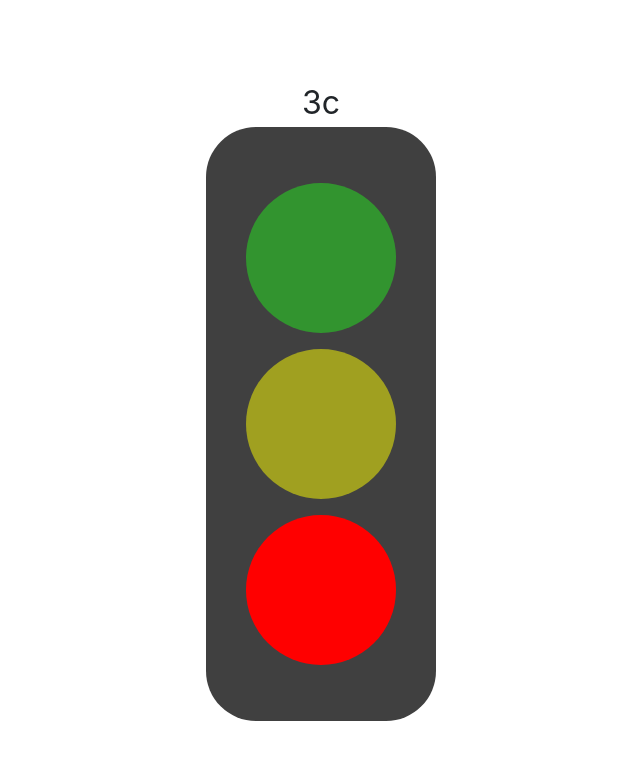
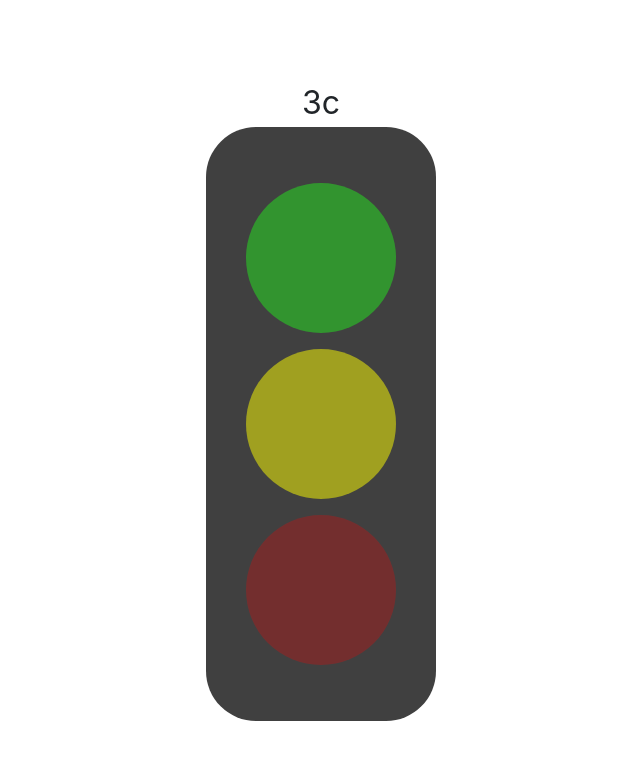
Before and after one commit to frake23/trueconf, a Vue app: page /red in a window 1280 px wide. Shown: the top 760 px of the page, without its empty margins (319-959 px from the left). Built offline with nearby package versions, Linux system fonts and the light colour scheme.

Commit message:
completed

```diff
--- a/src/components/Light.vue
+++ b/src/components/Light.vue
@@ -1,23 +1,30 @@
 <template>
-  <div class="light" :style="{
-    opacity: active && show ? 1: 0.5,
-    background: color
-  }"/>
+    <div :class="`light${flashing ? ' flashing' : ''}`" :style="{
+      opacity: active && show ? 1: 0.5,
+      background: color
+    }"/>
 </template>
 
 <script>
+import {mapState} from 'vuex';
+
 export default {
   name: "Light",
   props: {
     color: String,
     active: Boolean,
-    flashing: Boolean
   },
   data: () => {
     return {
       show: true
     }
   },
+  computed: {
+    ...mapState('trafficLight', ['timer']),
+    flashing() {
+      return this.active && this.timer <= 3;
+    }
+  }
 }
 </script>
 
@@ -27,4 +34,13 @@ export default {
   width: 150px;
   height: 150px;
 }
+
+.flashing {
+  animation: .75s blinker infinite;
+}
+
+@keyframes blinker {
+  from { opacity: 1.0; }
+  to { opacity: 0.25; }
+}
 </style>
--- a/src/components/TrafficLight.vue
+++ b/src/components/TrafficLight.vue
@@ -18,11 +18,12 @@
 import {mapState, mapMutations} from 'vuex';
 
 import Light from "@/components/Light";
-import TrafficLightDataMixin from "@/mixins/TrafficLightDataMixin";
+import TrafficLightDataMixin from "@/mixins/TrafficLightDataMixin.js";
+import LocalStorageMixin from "@/mixins/LocalStorageMixin.js";
 
 export default {
   name: "TrafficLight",
-  mixins: [TrafficLightDataMixin],
+  mixins: [TrafficLightDataMixin, LocalStorageMixin],
   components: {
     Light
   },
@@ -31,6 +32,10 @@ export default {
   },
   methods: {
     ...mapMutations('trafficLight', ['decrementTimer', 'setNext', 'setTimer', 'setActive'])
+  },
+  mounted() {
+    const stateFunc = () => ({active: this.active, next: this.next, timer: this.timer});
+    this.saveOnReload(stateFunc);
   },
   watch: {
     timer: function(now) {
@@ -41,8 +46,17 @@ export default {
       setTimeout(() => this.decrementTimer(), 1000)
     },
     active: function(now, prev) {
-      const delay = this.delays[now];
-      const next = this.getNextLight(prev, now);
+      let delay; let next;
+
+      if (this.storageState && this.storageState.active === this.active) {
+        delay = this.storageState.timer;
+        next = this.storageState.next;
+        this.clearStorageState();
+      } else {
+        delay = this.delays[now];
+        next = this.getNextLight(prev, now);
+        if (this.storageState) this.clearStorageState();
+      }
       this.setTimer(delay); this.setNext(next);
     }
   }
--- /dev/null
+++ b/src/mixins/LocalStorageMixin.js
@@ -0,0 +1,20 @@
+export default {
+    name: "LocalStorageMixin",
+    data: () => {
+        return {
+            storageState: null
+        }
+    },
+    methods: {
+        saveOnReload: (state) => {
+            window.onunload = () => localStorage.setItem('state', JSON.stringify(state()))
+        },
+        clearStorageState() {
+            localStorage.setItem('state', null);
+            this.storageState = null;
+        }
+    },
+    created() {
+        this.storageState = JSON.parse(localStorage.getItem('state'))
+    }
+}
--- /dev/null
+++ b/src/mixins/TrafficLightDataMixin.js
@@ -0,0 +1,39 @@
+export default {
+    name: "TrafficLightDataMixin",
+    data: () => {
+        return {
+            lights: [
+                {
+                    type: 'green',
+                    background: '#24e71e',
+                    delay: 15
+                },
+                {
+                    type: 'yellow',
+                    background: 'yellow',
+                    delay: 3
+                },
+                {
+                    type: 'red',
+                    background: 'red',
+                    delay: 10
+                }
+            ]
+        }
+    },
+    methods: {
+        getNextLight(prev, active) {
+            if (active === 'yellow')
+                return prev === 'red' ? 'green' : 'red';
+            else
+                return 'yellow'
+        }
+    },
+    computed: {
+        delays: function () {
+            const delays = {}
+            this.lights.forEach(light => delays[light.type] = light.delay);
+            return delays;
+        }
+    }
+}
--- a/src/mixins/TrafficLightDataMixin.vue
+++ /dev/null
@@ -1,41 +0,0 @@
-<script>
-export default {
-  name: "TrafficLightDataMixin",
-  data: () => {
-    return {
-      lights: [
-        {
-          type: 'green',
-          background: '#24e71e',
-          delay: 15
-        },
-        {
-          type: 'yellow',
-          background: 'yellow',
-          delay: 3
-        },
-        {
-          type: 'red',
-          background: 'red',
-          delay: 10
-        }
-      ]
-    }
-  },
-  methods: {
-    getNextLight(prev, active) {
-      if (active === 'yellow')
-        return prev === 'red' ? 'green' : 'red';
-      else
-        return 'yellow'
-    }
-  },
-  computed: {
-    delays: function () {
-      const delays = {}
-      this.lights.forEach(light => delays[light.type] = light.delay);
-      return delays;
-    }
-  }
-}
-</script>
--- a/src/pages/HomePage.vue
+++ b/src/pages/HomePage.vue
@@ -21,10 +21,15 @@ export default {
     this.setActive(this.$route.params.lightType);
   },
   methods: {
-    ...mapMutations('trafficLight', ['setActive'])
+    ...mapMutations('trafficLight', ['setActive', 'setTimer'])
   },
   computed: {
-    ...mapState('trafficLight', ['timer'])
+    ...mapState('trafficLight', ['timer', 'active', 'next'])
+  },
+  watch: {
+    active: function(now) {
+      this.$router.push(`/${now}`);
+    }
   }
 }
 </script>
```
